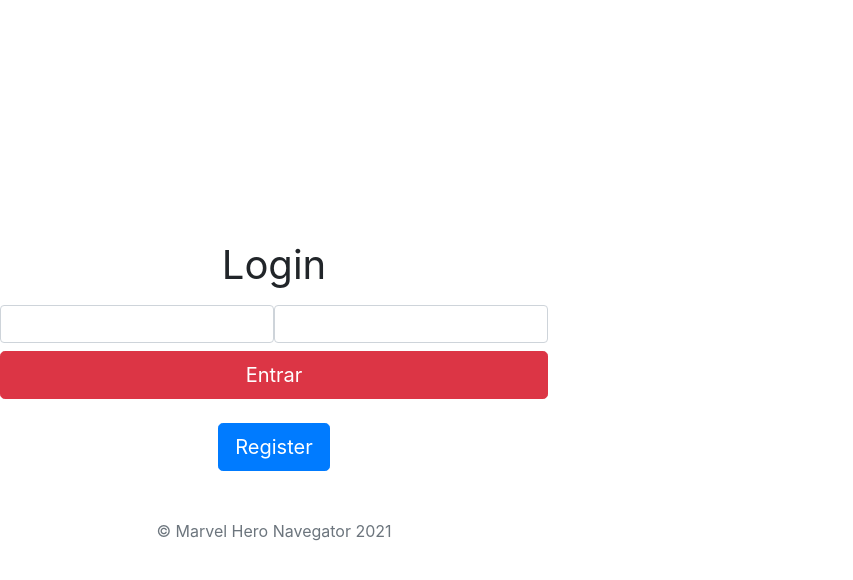
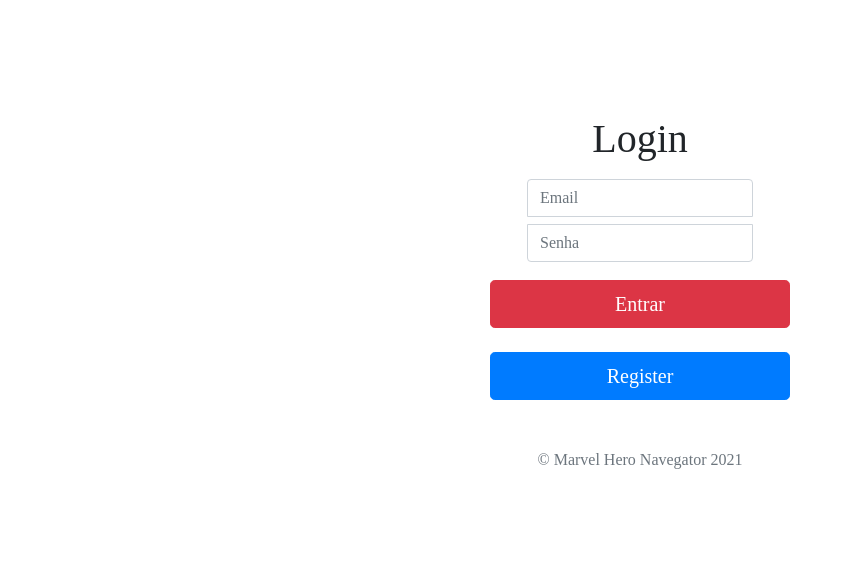
Before and after one commit to dekopossas/marvel-hero-navigator, a React (Create React App) app in the folder marvel-hero-navegator-frontend/: page /login in a window 1280 px wide. Shown: the top 580 px of the page, without its empty margins (0-853 px from the left). Built offline with nearby package versions, Linux system fonts and the light colour scheme.

Commit message:
voltei pro bootstrap

```diff
--- a/marvel-hero-navegator-frontend/src/pages/Login/index.jsx
+++ b/marvel-hero-navegator-frontend/src/pages/Login/index.jsx
@@ -12,6 +12,7 @@ function Login() {
             type="email"
             id="email"
             data-testid="email-input"
+            placeholder="Email"
           />
         </label>
         <label htmlFor="password">
@@ -19,6 +20,7 @@ function Login() {
             className="form-control"
             type="password"
             id="password"
+            placeholder="Senha"
             data-testid="password-input"
           />
         </label>
@@ -33,7 +35,7 @@ function Login() {
         <button
           to="/register"
           data-testid="no-account-btn"
-          className="btn btn-lg btn-primary"
+          className="btn btn-lg btn-primary btn-block"
           type="button"
         >
           Register
--- a/marvel-hero-navegator-frontend/src/pages/Login/login.css
+++ b/marvel-hero-navegator-frontend/src/pages/Login/login.css
@@ -1,28 +1,29 @@
-.text-center {
-  text-align: center!important;
+body {
+  height: 100%;
 }
+
 body {
-  display: -ms-flexbox;
-  display: flex;
   -ms-flex-align: center;
   align-items: center;
-  padding-top: 40px;
-  padding-bottom: 40px;
-  background-color: #f5f5f5;
+  padding-top: 100px;
+  padding-bottom: 100px;
 }
-html, body {
-  height: 100%;
+
+.form-signin {
+  width: 100%;
+  max-width: 330px;
+  padding: 15px;
+  margin: auto;
+  font-family: 'Pangolin', cursive;
 }
-body {
-  margin: 0;
-  font-family: -apple-system,BlinkMacSystemFont,"Segoe UI",Roboto,"Helvetica Neue",Arial,sans-serif,"Apple Color Emoji","Segoe UI Emoji","Segoe UI Symbol","Noto Color Emoji";
-  font-size: 1rem;
-  font-weight: 400;
-  line-height: 1.5;
-  color: #212529;
-  text-align: left;
-  background-color: #fff;
+
+.form-signin input[type="email"] {
+  margin-bottom: -1px;
+  border-bottom-right-radius: 0;
+  border-bottom-left-radius: 0;
 }
-*, ::after, ::before {
-  box-sizing: border-box;
+.form-signin input[type="password"] {
+  margin-bottom: 10px;
+  border-top-left-radius: 0;
+  border-top-right-radius: 0;
 }
```
